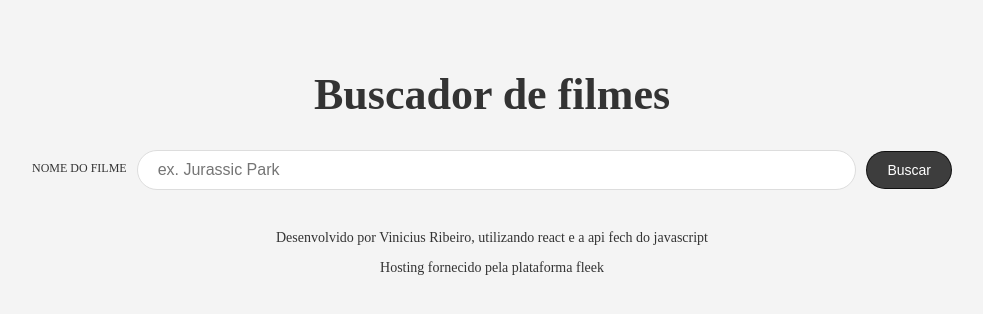
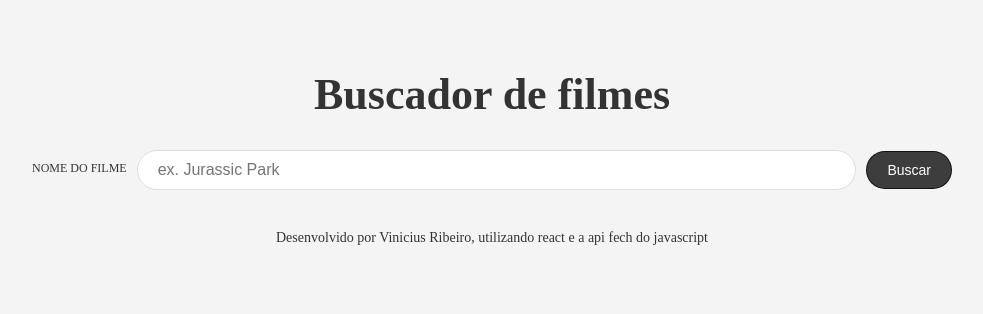
Before and after one commit to viniciusrad/reactMovieSearch, a React (Create React App) app: page / in a window 1280 px wide. Shown: the top 314 px of the page, without its empty margins (148-1131 px from the left). Built offline with nearby package versions, Linux system fonts and the light colour scheme.

Commit message:
Ajuste no conteudo da tela

```diff
--- a/src/searchMovies.js
+++ b/src/searchMovies.js
@@ -66,7 +66,6 @@ export default function SearchMovies() {
         Desenvolvido por Vinicius Ribeiro, utilizando react e a api fech do
         javascript
       </p>
-      <p className="info">Hosting fornecido pela plataforma fleek</p>
     </>
   );
 }
```
